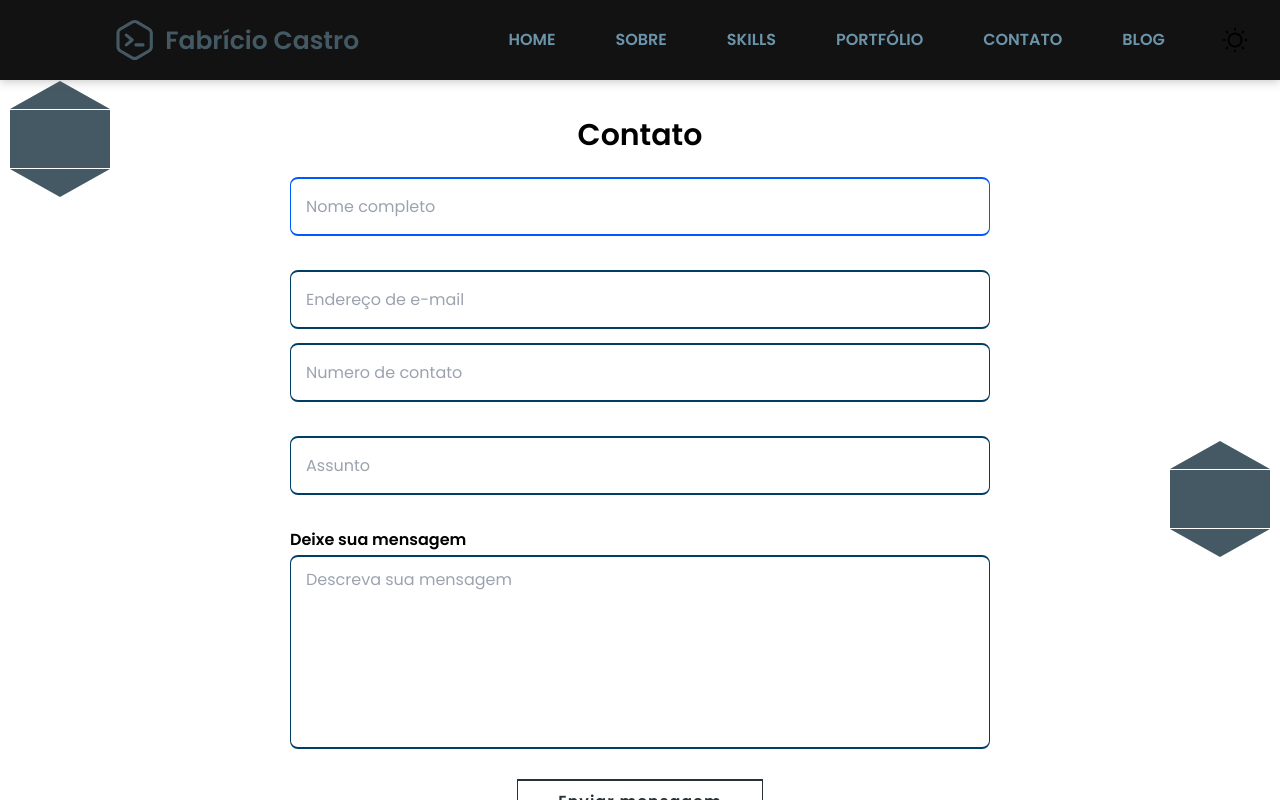
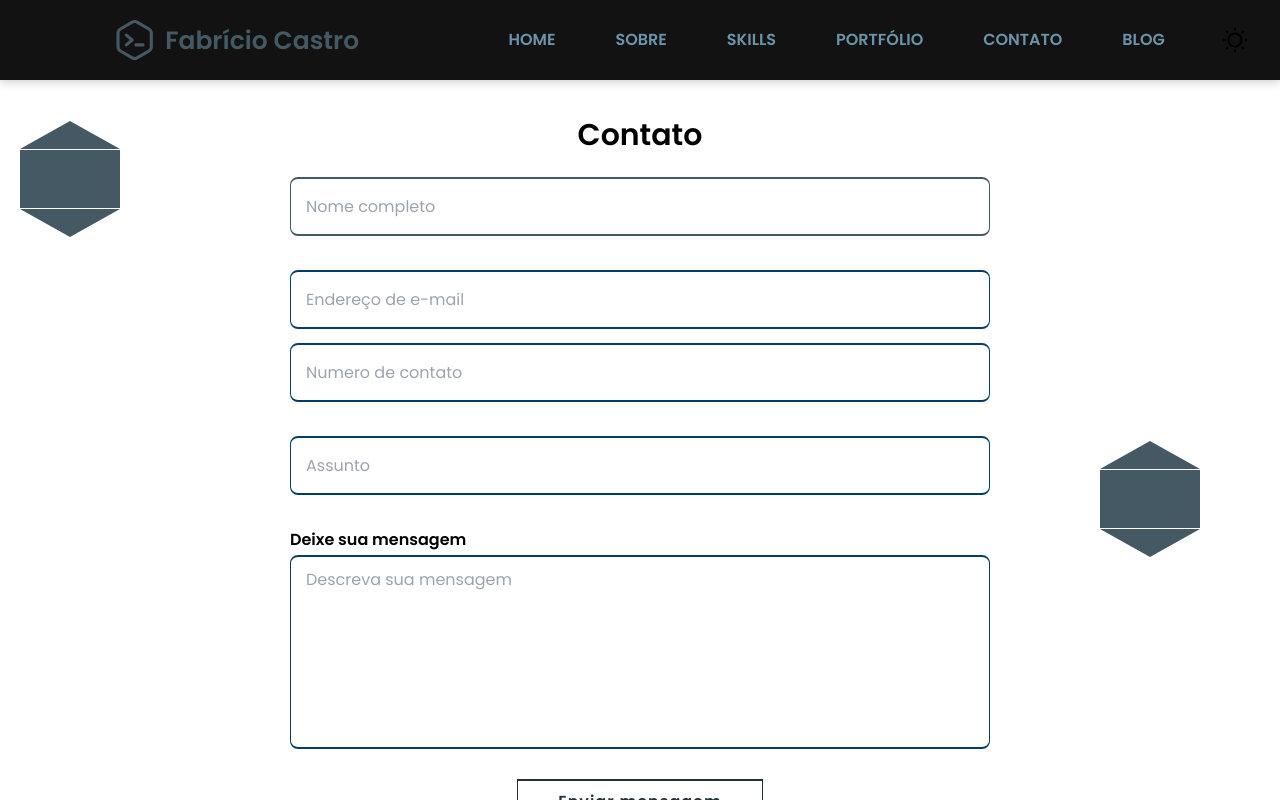
Before and after one commit to fabriciofcastro/fanpage, a Next.js app: page /contact in a window 1280 px wide. In both pictures the pointer is over the input "Nome completo". Shown: the top 800 px of the page. Built offline with nearby package versions, Linux system fonts and the light colour scheme.

Commit message:
ajuste contato

```diff
--- a/src/app/contact/contact.module.css
+++ b/src/app/contact/contact.module.css
@@ -16,8 +16,8 @@
   height: 57.735px;
   background:#445964;
   position: absolute;
-  top: 4rem;
-  left: 1rem;
+  top: 8rem;
+  left: 2rem;
   z-index: -1;
 }
 
@@ -51,7 +51,7 @@
   background:#445964;
   position: absolute;
   top: 40rem;
-  right: 1rem;
+  right: 8rem;
   z-index: -1;
 }
 
@@ -59,7 +59,7 @@
   content: "";
   position: absolute;
   top: -28.8675px;
-  left: 0;
+  left: 0rem;
   width: 0;
   height: 0;
   border-left: 50px solid transparent;
@@ -103,14 +103,13 @@
   border-left: .1rem solid;
   border-right: .1rem solid;
   border-bottom: .2rem solid;
-  width: 100%;
 }
 
 .form .input_box input:hover {
-  border-top: 0.2rem solid #0059ff;
-  border-left: .1rem solid #0059ff;
-  border-right: .1rem solid #0059ff;
-  border-bottom: .2rem solid #0059ff;
+  border-top: 0.2rem solid #445964;
+  border-left: .1rem solid #445964;
+  border-right: .1rem solid #445964;
+  border-bottom: .2rem solid #445964;
 }
 
 .form .input_box input:focus {
@@ -124,7 +123,7 @@
 .form textarea {
   width: 100%;
   padding: 1.5rem;
-  color: rgb(0, 62, 101);
+  color: #003e65;
   font-size: 1.6rem;
   border-radius: .8rem;
   margin: .7rem 0;
@@ -152,10 +151,10 @@
 }
 
 .form textarea:hover {
-  border-top: 0.2rem solid #0059ff;
-  border-left: .1rem solid #0059ff;
-  border-right: .1rem solid #0059ff;
-  border-bottom: .2rem solid #0059ff;
+  border-top: 0.2rem solid #445964;
+  border-left: .1rem solid #445964;
+  border-right: .1rem solid #445964;
+  border-bottom: .2rem solid #445964;
 }
 
 .form textarea:focus {
```
